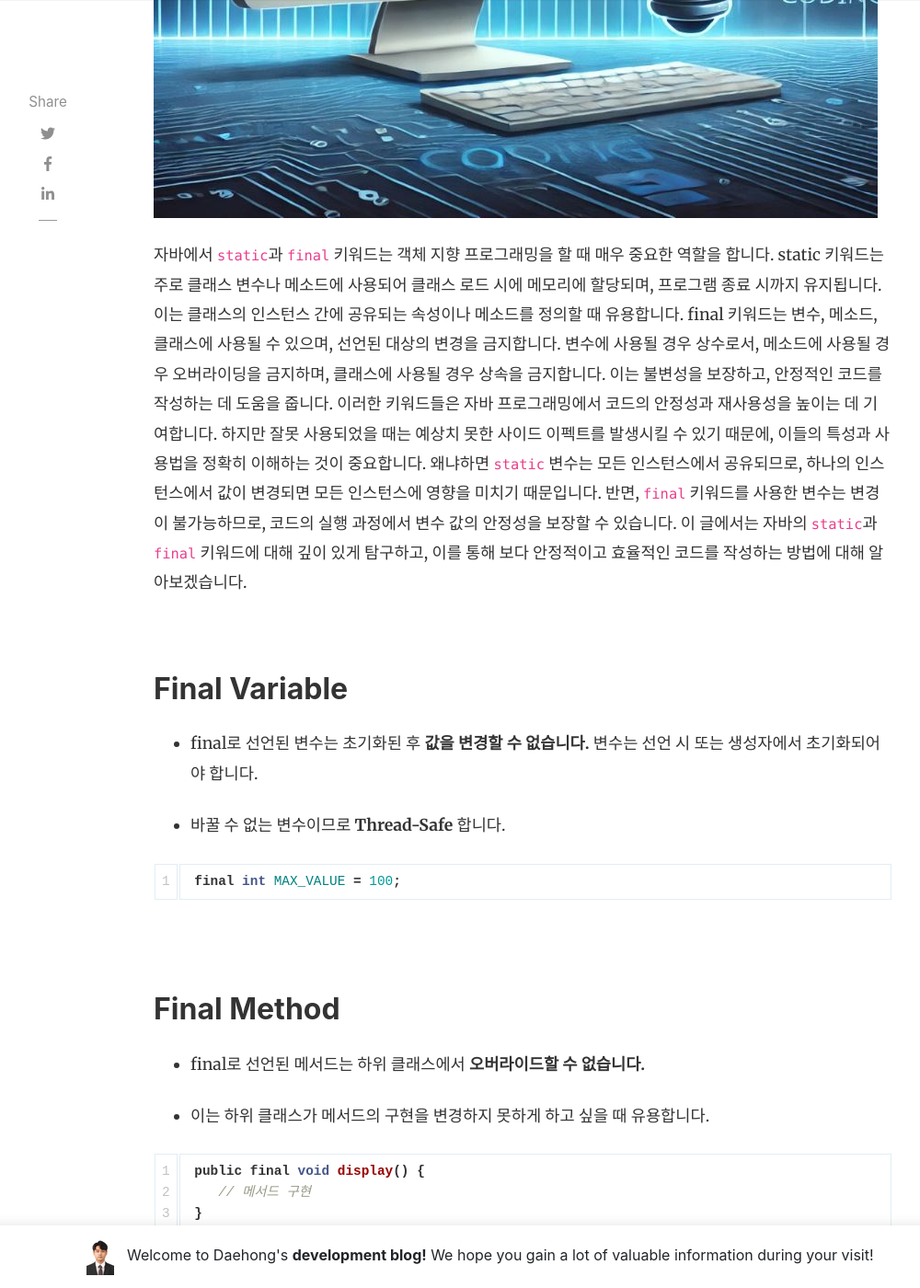
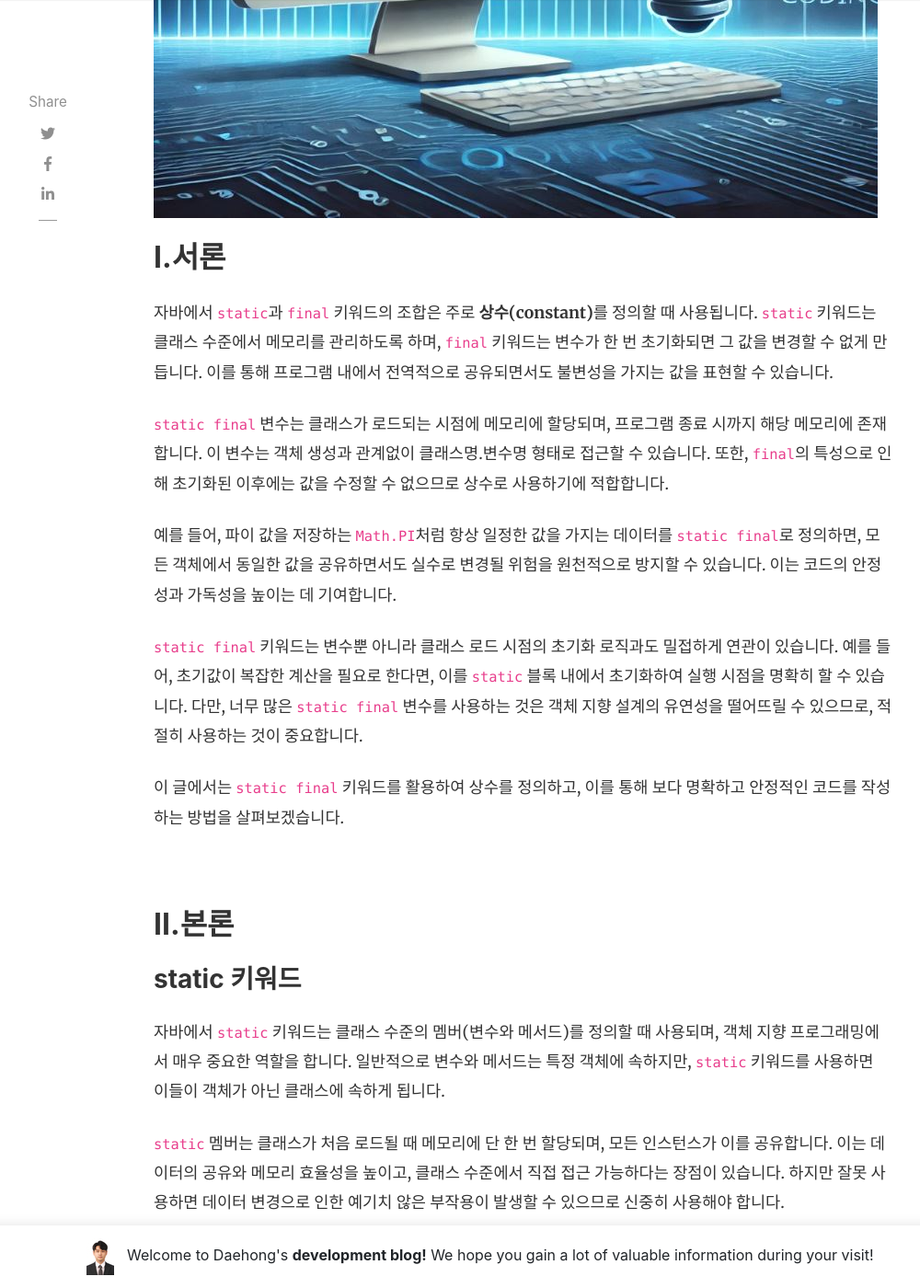
Before and after one commit to JeonDaehong/JeonDaehong.github.io, a Jekyll site: the page built from _posts/2024-11-28-java-static-final-keyword.md, in a window 1280 px wide and 1400 px high, scrolled down 975 px. Shown: the whole window at 92% size, without its empty margins (118-1118 px from the left). Built offline with Jekyll 4.4.1, drawn with Linux system fonts in a browser that asks for light colours; nearby versions of some CDN libraries; comment, search, counter and statistics services are not loaded; some of the changed text lies outside the part shown.

Commit message:
java static final keyword study update !

````diff
--- a/_posts/2024-11-28-java-static-final-keyword.md
+++ b/_posts/2024-11-28-java-static-final-keyword.md
@@ -8,48 +8,38 @@ featured: true
 rating: 5
 ---
 
-자바에서 `static`과 `final` 키워드는 객체 지향 프로그래밍을 할 때 매우 중요한 역할을 합니다. static 키워드는 주로 클래스 변수나 메소드에 사용되어 클래스 로드 시에 메모리에 할당되며, 프로그램 종료 시까지 유지됩니다. 이는 클래스의 인스턴스 간에 공유되는 속성이나 메소드를 정의할 때 유용합니다.
-final 키워드는 변수, 메소드, 클래스에 사용될 수 있으며, 선언된 대상의 변경을 금지합니다. 변수에 사용될 경우 상수로서, 메소드에 사용될 경우 오버라이딩을 금지하며, 클래스에 사용될 경우 상속을 금지합니다. 이는 불변성을 보장하고, 안정적인 코드를 작성하는 데 도움을 줍니다.
-이러한 키워드들은 자바 프로그래밍에서 코드의 안정성과 재사용성을 높이는 데 기여합니다. 하지만 잘못 사용되었을 때는 예상치 못한 사이드 이펙트를 발생시킬 수 있기 때문에, 이들의 특성과 사용법을 정확히 이해하는 것이 중요합니다.
-왜냐하면 `static` 변수는 모든 인스턴스에서 공유되므로, 하나의 인스턴스에서 값이 변경되면 모든 인스턴스에 영향을 미치기 때문입니다. 반면, `final` 키워드를 사용한 변수는 변경이 불가능하므로, 코드의 실행 과정에서 변수 값의 안정성을 보장할 수 있습니다.
-이 글에서는 자바의 `static`과 `final` 키워드에 대해 깊이 있게 탐구하고, 이를 통해 보다 안정적이고 효율적인 코드를 작성하는 방법에 대해 알아보겠습니다.
+## I.서론
+
+자바에서 `static`과 `final` 키워드의 조합은 주로 **상수(constant)**를 정의할 때 사용됩니다. `static` 키워드는 클래스 수준에서 메모리를 관리하도록 하며, `final` 키워드는 변수가 한 번 초기화되면 그 값을 변경할 수 없게 만듭니다. 이를 통해 프로그램 내에서 전역적으로 공유되면서도 불변성을 가지는 값을 표현할 수 있습니다.
+
+`static final` 변수는 클래스가 로드되는 시점에 메모리에 할당되며, 프로그램 종료 시까지 해당 메모리에 존재합니다. 이 변수는 객체 생성과 관계없이 클래스명.변수명 형태로 접근할 수 있습니다. 또한, `final`의 특성으로 인해 초기화된 이후에는 값을 수정할 수 없으므로 상수로 사용하기에 적합합니다.
+
+예를 들어, 파이 값을 저장하는 `Math.PI`처럼 항상 일정한 값을 가지는 데이터를 `static final`로 정의하면, 모든 객체에서 동일한 값을 공유하면서도 실수로 변경될 위험을 원천적으로 방지할 수 있습니다. 이는 코드의 안정성과 가독성을 높이는 데 기여합니다.
+
+`static final` 키워드는 변수뿐 아니라 클래스 로드 시점의 초기화 로직과도 밀접하게 연관이 있습니다. 예를 들어, 초기값이 복잡한 계산을 필요로 한다면, 이를 `static` 블록 내에서 초기화하여 실행 시점을 명확히 할 수 있습니다. 다만, 너무 많은 `static final` 변수를 사용하는 것은 객체 지향 설계의 유연성을 떨어뜨릴 수 있으므로, 적절히 사용하는 것이 중요합니다.
+
+이 글에서는 `static final` 키워드를 활용하여 상수를 정의하고, 이를 통해 보다 명확하고 안정적인 코드를 작성하는 방법을 살펴보겠습니다.
 
 <br>
 
-## Final Variable
+## II.본론
 
- - final로 선언된 변수는 초기화된 후 **값을 변경할 수 없습니다.** 변수는 선언 시 또는 생성자에서 초기화되어야 합니다.
+### static 키워드
 
- - 바꿀 수 없는 변수이므로 **Thread-Safe** 합니다.
+자바에서 `static` 키워드는 클래스 수준의 멤버(변수와 메서드)를 정의할 때 사용되며, 객체 지향 프로그래밍에서 매우 중요한 역할을 합니다. 일반적으로 변수와 메서드는 특정 객체에 속하지만, `static` 키워드를 사용하면 이들이 객체가 아닌 클래스에 속하게 됩니다.
 
- ```java
- final int MAX_VALUE = 100;
- ```
+`static` 멤버는 클래스가 처음 로드될 때 메모리에 단 한 번 할당되며, 모든 인스턴스가 이를 공유합니다. 이는 데이터의 공유와 메모리 효율성을 높이고, 클래스 수준에서 직접 접근 가능하다는 장점이 있습니다. 하지만 잘못 사용하면 데이터 변경으로 인한 예기치 않은 부작용이 발생할 수 있으므로 신중히 사용해야 합니다.
 
-<br>
+주요 특징에 대하여 가볍에 살펴보면 다음과 같습니다.
 
-## Final Method
+1. 클래스 수준에서 공유
+static 변수와 메서드는 객체가 아니라 클래스 자체에 속하며, 모든 인스턴스에서 공유됩니다. 따라서 클래스명으로 직접 접근할 수 있습니다.
 
- - final로 선언된 메서드는 하위 클래스에서 **오버라이드할 수 없습니다.**
+2. 객체 생성 없이 접근 가능
+static 멤버는 클래스 로드 시 메모리에 할당되므로, 객체를 생성하지 않아도 바로 접근할 수 있습니다.
 
- - 이는 하위 클래스가 메서드의 구현을 변경하지 못하게 하고 싶을 때 유용합니다.
+3. 한 번만 초기화
+static 변수는 클래스가 메모리에 로드될 때 단 한 번 초기화됩니다. 프로그램 종료 시까지 메모리에 유지됩니다.
 
- ```java
- public final void display() {
-    // 메서드 구현
- }
- ```
-
-<br>
-
-## Final Class
-
- - final로 선언된 클래스는 **상속될 수 없습니다.**
-
- - 이는 보안 이유로 상속을 방지하거나 클래스의 동작을 변경하지 않도록 보장하고 싶을 때 유용합니다.
-
- ```java
- public final class Constants {
-    // 클래스 구현
- }
- ```
+4. 메모리 효율성
+동일한 데이터를 여러 객체가 공유하므로 메모리 사용량을 줄일 수 있습니다. 그러나 GC의 대상이 되지 않으므로, 너무 남발하여 사용 할 시 메모리에 부담이 될 수 있습니다.
````
